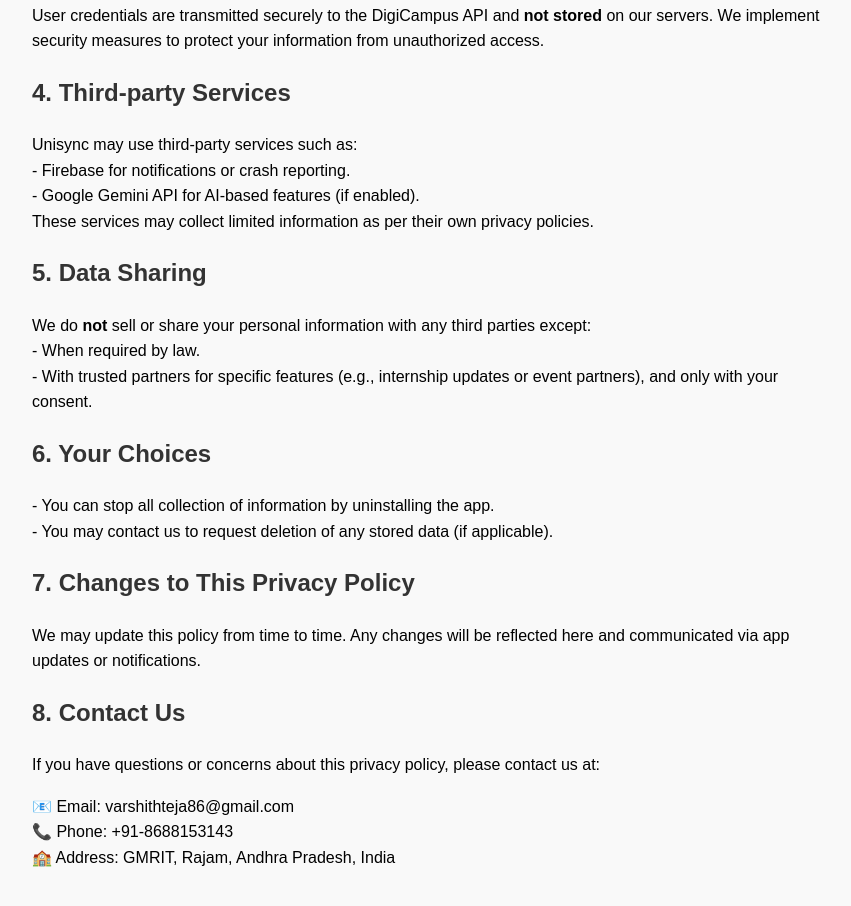
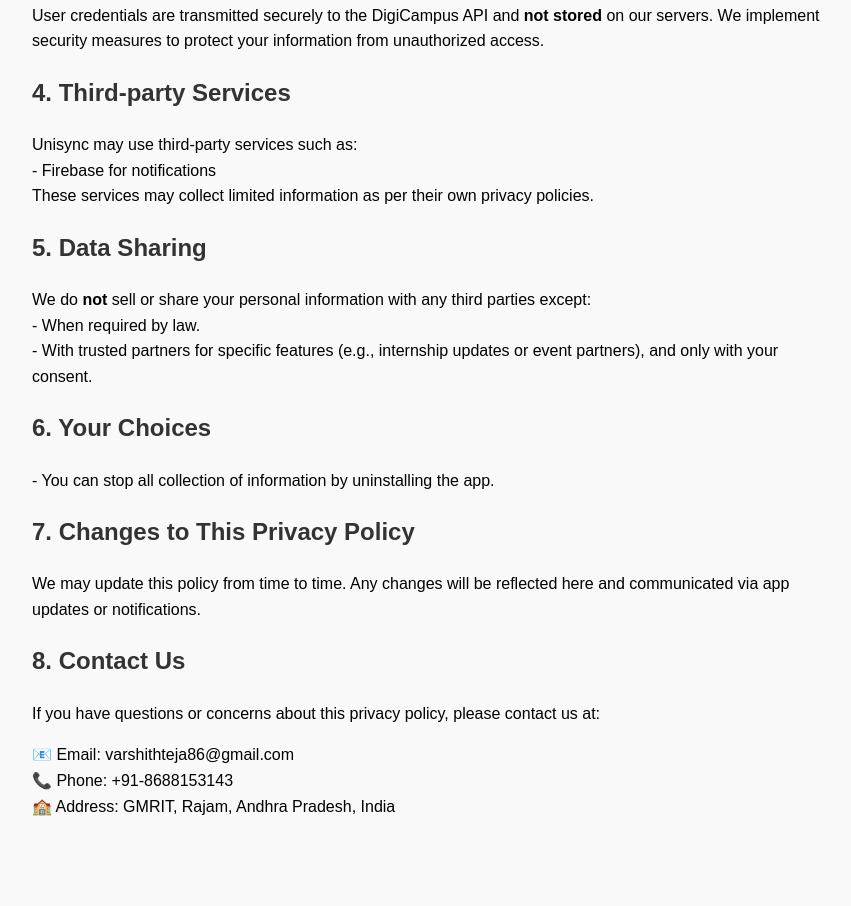
Before and after one commit to Teja2951/UniSync-Privacy_Policy, a plain HTML site: page index.html in a window 1280 px wide. Shown: the part 774-1680 px from the top of the page, without its empty margins (208-1059 px from the left). After the commit the page ends 1641 px from the top, so only its background shows below. Drawn offline with Linux system fonts and the light colour scheme.

Commit message:
Update index.html

```diff
--- a/index.html
+++ b/index.html
@@ -44,8 +44,7 @@
 
   <h2>4. Third-party Services</h2>
   <p>Unisync may use third-party services such as:<br>
-  - Firebase for notifications or crash reporting.<br>
-  - Google Gemini API for AI-based features (if enabled).<br>
+  - Firebase for notifications<br>
   These services may collect limited information as per their own privacy policies.</p>
 
   <h2>5. Data Sharing</h2>
@@ -55,7 +54,7 @@
 
   <h2>6. Your Choices</h2>
   <p>- You can stop all collection of information by uninstalling the app.<br>
-  - You may contact us to request deletion of any stored data (if applicable).</p>
+  </p>
 
   <h2>7. Changes to This Privacy Policy</h2>
   <p>We may update this policy from time to time. Any changes will be reflected here and communicated via app updates or notifications.</p>
```
